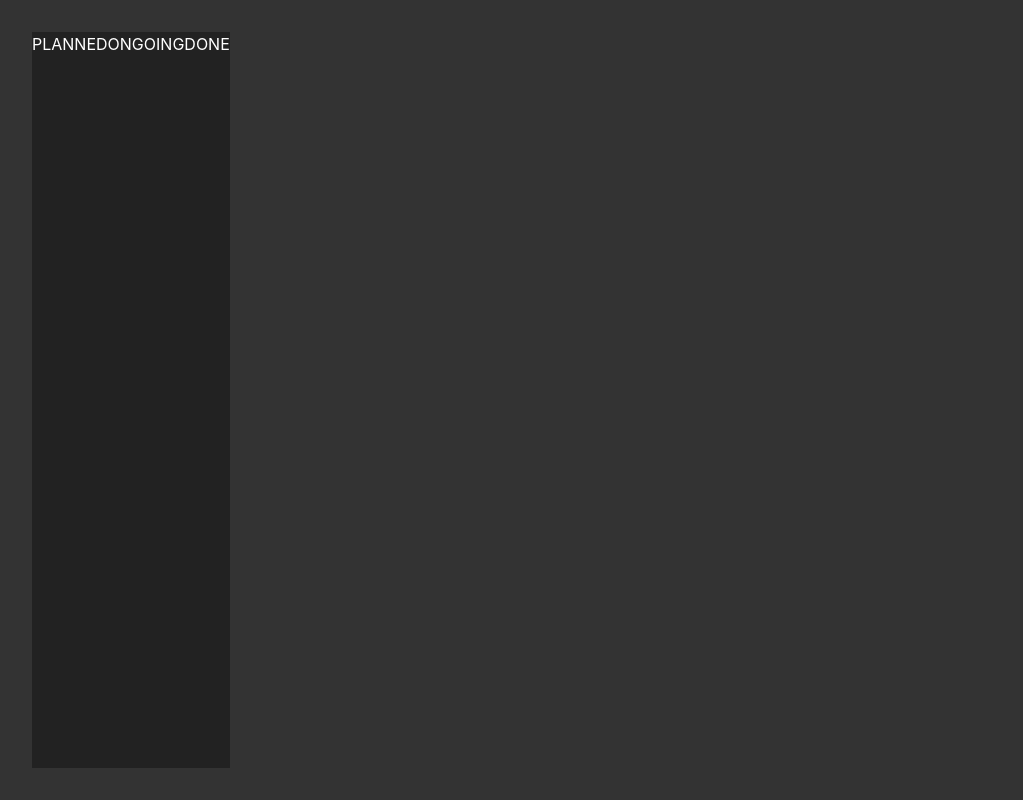
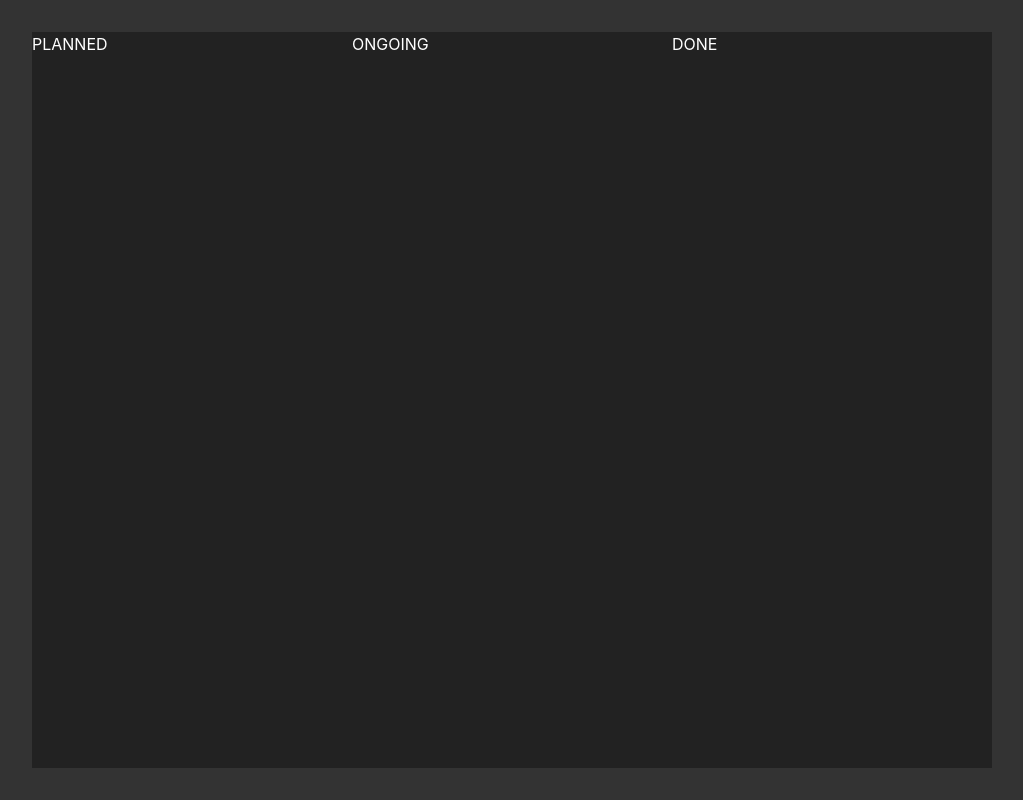
Before and after one commit to KennedyMungai/zustand_intro, a React (Vite) app: page / in a window 1280 px wide. Shown: the whole page, without its empty margins (64-1087 px from the left). Built offline with nearby package versions, Linux system fonts and the light colour scheme.

Commit message:
Added some width config for the Flex component

```diff
--- a/src/components/Column.jsx
+++ b/src/components/Column.jsx
@@ -7,6 +7,8 @@ const Column = ({ state }) => {
 			bg='COLOR-GRAY-DARK'
 			minHeight={'20rem'}
 			direction={'column'}
+			width={'30%'}
+			maxWidth={'20rem'}
 		>
 			{state}
 		</Flex>
```
